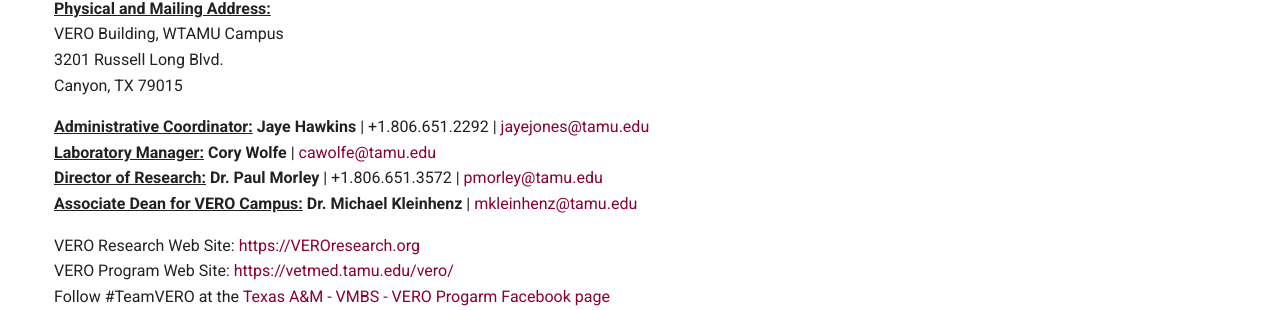
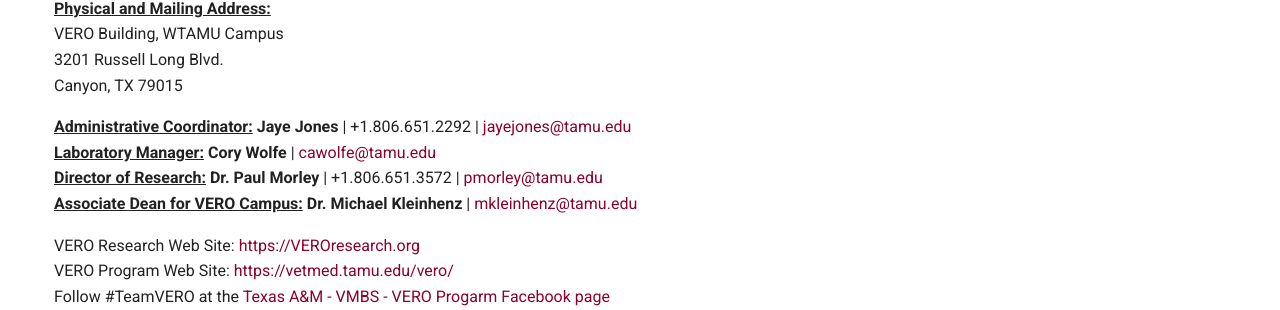
Before and after one commit to Microbial-Ecology-Group/vero-research, an MkDocs documentation site: the page built from docs/contact.md, in a window 1280 px wide and 900 px high, scrolled down 392 px. Shown: the part 143-453 px from the top of the window. Built offline with MkDocs 1.6.1 and Material for MkDocs 9.7.7, drawn with Linux system fonts in a browser that asks for light colours.

Commit message:
Update contact.md

```diff
--- a/docs/contact.md
+++ b/docs/contact.md
@@ -13,7 +13,7 @@
 3201 Russell Long Blvd.<br>
 Canyon, TX 79015<br>
 
-<b><u>Administrative Coordinator:</u> Jaye Hawkins</b> | +1.806.651.2292 | [jayejones@tamu.edu](mailto:jayejones@tamu.edu)<br>
+<b><u>Administrative Coordinator:</u> Jaye Jones</b> | +1.806.651.2292 | [jayejones@tamu.edu](mailto:jayejones@tamu.edu)<br>
 <b><u>Laboratory Manager:</u> Cory Wolfe</b> | [cawolfe@tamu.edu](mailto:cawolfe@tamu.edu)<br>
 <b><u>Director of Research:</u> Dr. Paul Morley</b> | +1.806.651.3572 | [pmorley@tamu.edu](mailto:pmorley@tamu.edu)<br>
 <b><u>Associate Dean for VERO Campus:</u> Dr. Michael Kleinhenz</b> | [mkleinhenz@tamu.edu](mailto:mkleinhenz@tamu.edu)<br>
```
